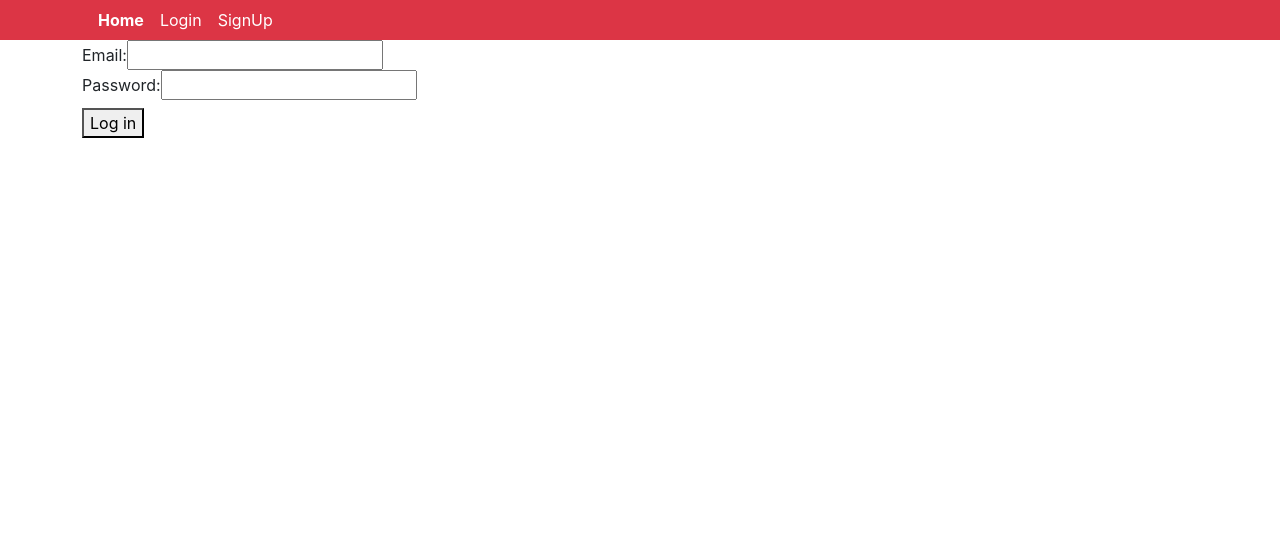
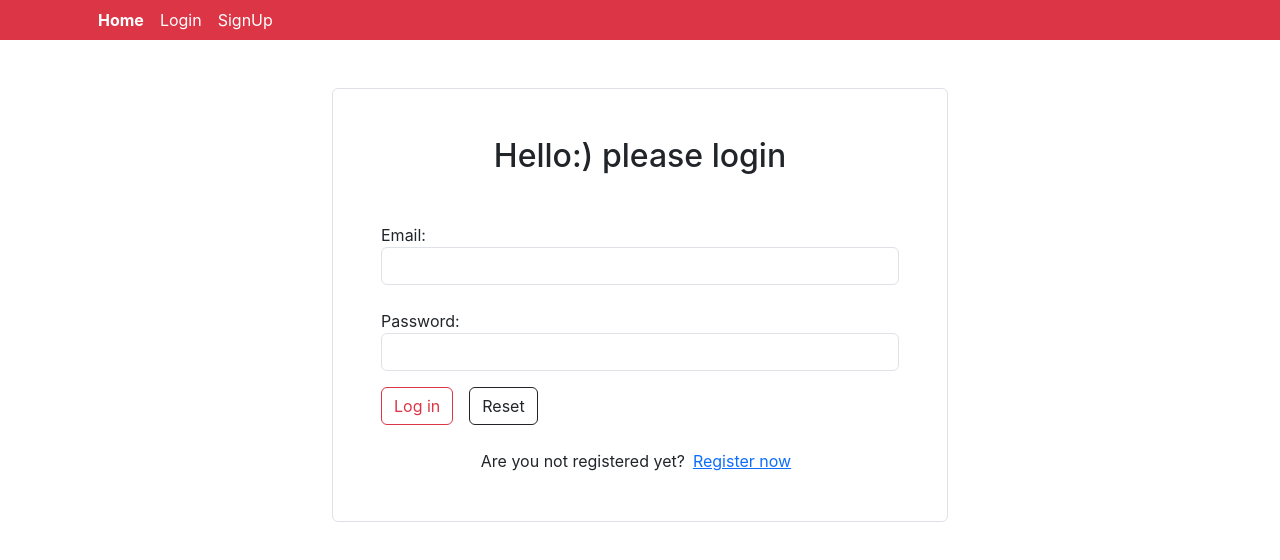
Before and after one commit to OdeyaSadoun/viteProject, a React (Vite) app: page /users/login in a window 1280 px wide. Shown: the top 560 px of the page. Built offline with nearby package versions, Linux system fonts and the light colour scheme.

Commit message:
add style to login signup

```diff
--- a/src/auto_comps/Login.jsx
+++ b/src/auto_comps/Login.jsx
@@ -8,10 +8,10 @@ import { auth } from '../firebase/config';
 
 
 export default function Login() {
-  const {userId, setUserId} = useContext(AppContext);
-  const {loginUser, setLoginUser} = useContext(AppContext);
+  const { userId, setUserId } = useContext(AppContext);
+  const { loginUser, setLoginUser } = useContext(AppContext);
 
-  const {error, login} = useLogin()
+  const { error, login } = useLogin()
   const mailRef = useRef();
   const passRef = useRef();
 
@@ -24,21 +24,29 @@ export default function Login() {
         console.log(user.uid);
         setUserId(user.uid);
         setLoginUser(true);
-      }
-    });
+      }
+    });
   }
 
 
   return (
-    <div className='container'>
-      <form onSubmit={onSub}>
+    <div className='container mx-auto col-md-6'>
+      <form className='form-control my-5 p-5' onSubmit={onSub}>
+        <h2 className='text-center mb-5'>Hello:) please login</h2>
         <label>Email:</label>
-        <input ref={mailRef} type="email" />
-        <br/>
+        <input className='form-control' ref={mailRef} type="email" />
+        <br />
         <label>Password:</label>
-        <input ref={passRef} type="password" />
+        <input className='form-control' ref={passRef} type="password" />
         <h3 className='text-danger'>{error}</h3>
-        <button>Log in</button>
+        <div className='d-flex'>
+        <button className='btn btn-outline-danger mt-2 me-3'>Log in</button>
+        <button type='reset' className='btn btn-outline-dark mt-2'>Reset</button>
+        </div>
+        <div className='mt-4 text-center'>
+        Are you not registered yet?
+        <a className='mx-2' href='/users/signup'>Register now</a>
+        </div>
       </form>
     </div>
   )
--- a/src/auto_comps/Logout.jsx
+++ b/src/auto_comps/Logout.jsx
@@ -3,10 +3,8 @@ import { useLogout } from "../hooks/useLogout";
 import { AppContext } from '../context/context';
 
 const Logout = () => {
-    // call to hook
     const { logout } = useLogout();
     const { setLoginUser } = useContext(AppContext);
-    // example calling to the logout function from the hook
     return (
         <div>
             <a href="#" onClick={() => { logout(); setLoginUser(false) }}>Log out</a>
--- a/src/auto_comps/SignUp.jsx
+++ b/src/auto_comps/SignUp.jsx
@@ -28,15 +28,23 @@ export default function Signup() {
 
 
   return (
-    <div className='container'>
-      <form onSubmit={onSub}>
+       <div className='container mx-auto col-md-6'>
+      <form className='form-control my-5 p-5' onSubmit={onSub}>
+        <h2 className='text-center mb-5'>Hi:) please sign up</h2>
         <label>Email:</label>
-        <input ref={mailRef} type="email" />
-        <br/>
+        <input className='form-control' ref={mailRef} type="email" />
+        <br />
         <label>Password:</label>
-        <input ref={passRef} type="password" />
+        <input className='form-control' ref={passRef} type="password" />
         <h3 className='text-danger'>{error}</h3>
-        <button>Sing up</button>
+        <div className='d-flex'>
+        <button className='btn btn-outline-danger mt-2 me-3'>Sign up</button>
+        <button type='reset' className='btn btn-outline-dark mt-2'>Reset</button>
+        </div>
+        <div className='mt-4 text-center'>
+        Already have an account?
+        <a className='mx-2' href='/users/login'>Login now</a>
+        </div>
       </form>
     </div>
   )
```
